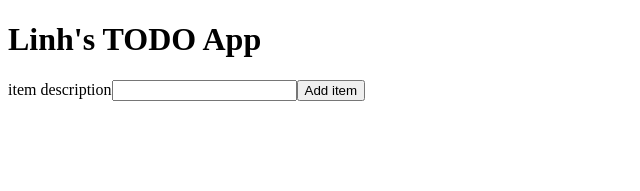
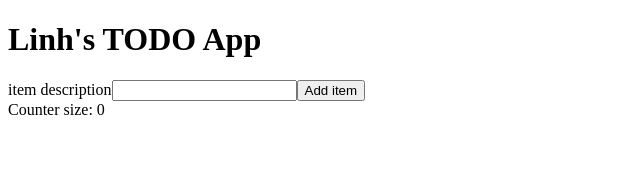
Before and after one commit to floydding/linh-working-session, a Vue app: page / in a window 1280 px wide. Shown: the top 191 px of the page, without its empty margins (0-640 px from the left). Built offline with nearby package versions, Linux system fonts and the light colour scheme.

Commit message:
Use provide inject

```diff
--- a/src/App.vue
+++ b/src/App.vue
@@ -4,6 +4,9 @@
     <label for="item-input">item description</label>
     <input id="item-input" type="text" v-model="description" />
     <button @click="addItem">Add item</button>
+  </div>
+  <div>
+    <Counter />
   </div>
   <div>
     <ul>
@@ -16,7 +19,8 @@
 </template>
 
 <script setup lang="ts">
-import { ref } from 'vue'
+import { provide, ref } from 'vue'
+import Counter from './Counter.vue'
 import Todo from './Todo.vue'
 import { TodoItem } from './item'
 const description = ref<string>('')
@@ -49,6 +53,8 @@ const renameItem = (id: string, description: string) => {
   })
 }
 
+provide('todoSize', () => todoItems.value.length)
+
 </script>
 
 <style scoped>
--- /dev/null
+++ b/src/Counter.vue
@@ -0,0 +1,9 @@
+<template>
+    <span>Counter size: {{ todoSize }} </span>
+</template>
+
+<script setup>
+import { inject, computed } from 'vue'
+
+const todoSize = computed(inject('todoSize'))
+</script>
```
